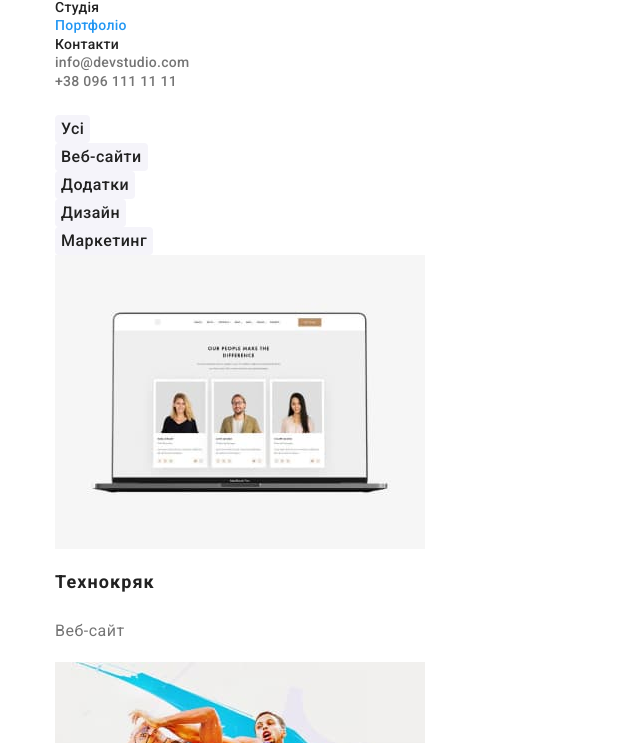
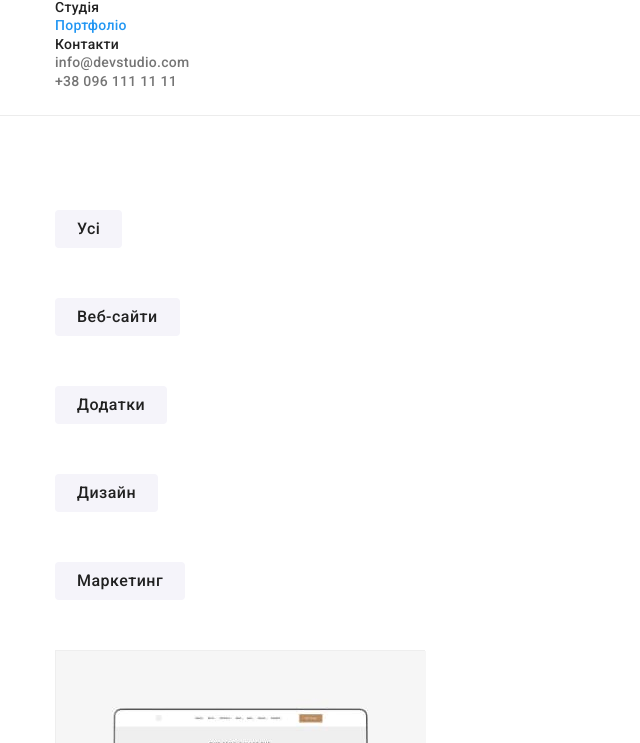
Before and after one commit to iTSerhii85/goit-markup-hw-03, a plain HTML site: page portfolio.html in a window 1280 px wide. Shown: the part 57-800 px from the top of the page, without its empty margins (0-640 px from the left). Drawn offline with nearby package versions, Linux system fonts and the light colour scheme.

Commit message:
добавил бордер для шапки и в галерее

```diff
--- a/css/styles.css
+++ b/css/styles.css
@@ -14,16 +14,19 @@
   --button-font: roboto;
   --logo-font: Raleway;
 }
+
 body {
   background-color: var(--background-color);
   color: var(--primary-text-color);
 
   font-family: var(--maine-font), sans-serif;
 }
+
 .hat {
   background-color: var(--header-background-color);
   padding-top: 24px;
   padding-bottom: 25px;
+  border-bottom: 1px solid #ECECEC;
 }
 
 /* *Сбросил точки в списках */
@@ -61,7 +64,8 @@ img {
 /* *Падинги для всех секций кроме героя*/
 .Activities-section,
 .metier-section,
-.team-section {
+.team-section,
+.portfolio-section {
   padding-top: 94px;
   padding-bottom: 94px;
 }
@@ -270,6 +274,10 @@ img {
   line-height: 1.63;
   text-align: center;
   letter-spacing: 0.03em;
+
+  margin-top: 0;
+  margin-bottom: 50px;
+  padding: 6px 22px;
 }
 .button:hover,
 .button:focus {
@@ -289,3 +297,8 @@ img {
   line-height: 1.88;
   letter-spacing: 0.03em;
 }
+.gallery li {
+  border: 1px solid #EEEEEE;
+  width: 370px;
+  margin-bottom: 30px;
+}
```
